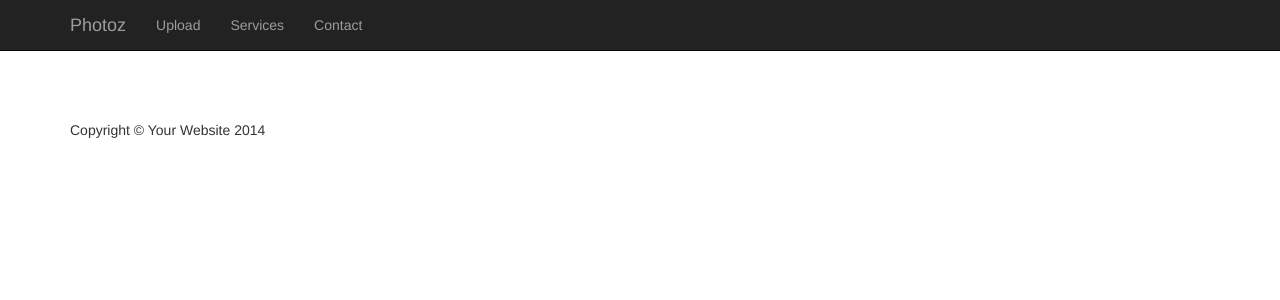
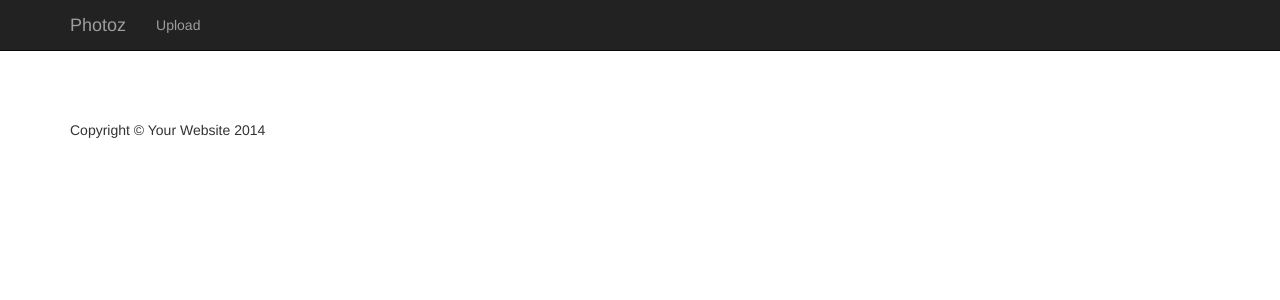
Before and after one commit to jonstacks/photoz, a Django app: page / in a window 1280 px wide. Shown: the top 300 px of the page. Run offline with Django 3.2, Linux system fonts and the light colour scheme; data that the repository does not hold is empty; some libraries are stand-ins or nearby versions.

Commit message:
Remove other title bar options

```diff
--- a/photos/templates/photos/base.html
+++ b/photos/templates/photos/base.html
@@ -43,12 +43,6 @@
           <ul class="nav navbar-nav">
             <li>
               <a href="{% url 'image-create' %}">Upload</a>
-            </li>
-            <li>
-              <a href="#">Services</a>
-            </li>
-            <li>
-              <a href="#">Contact</a>
             </li>
           </ul>
         </div>
```
